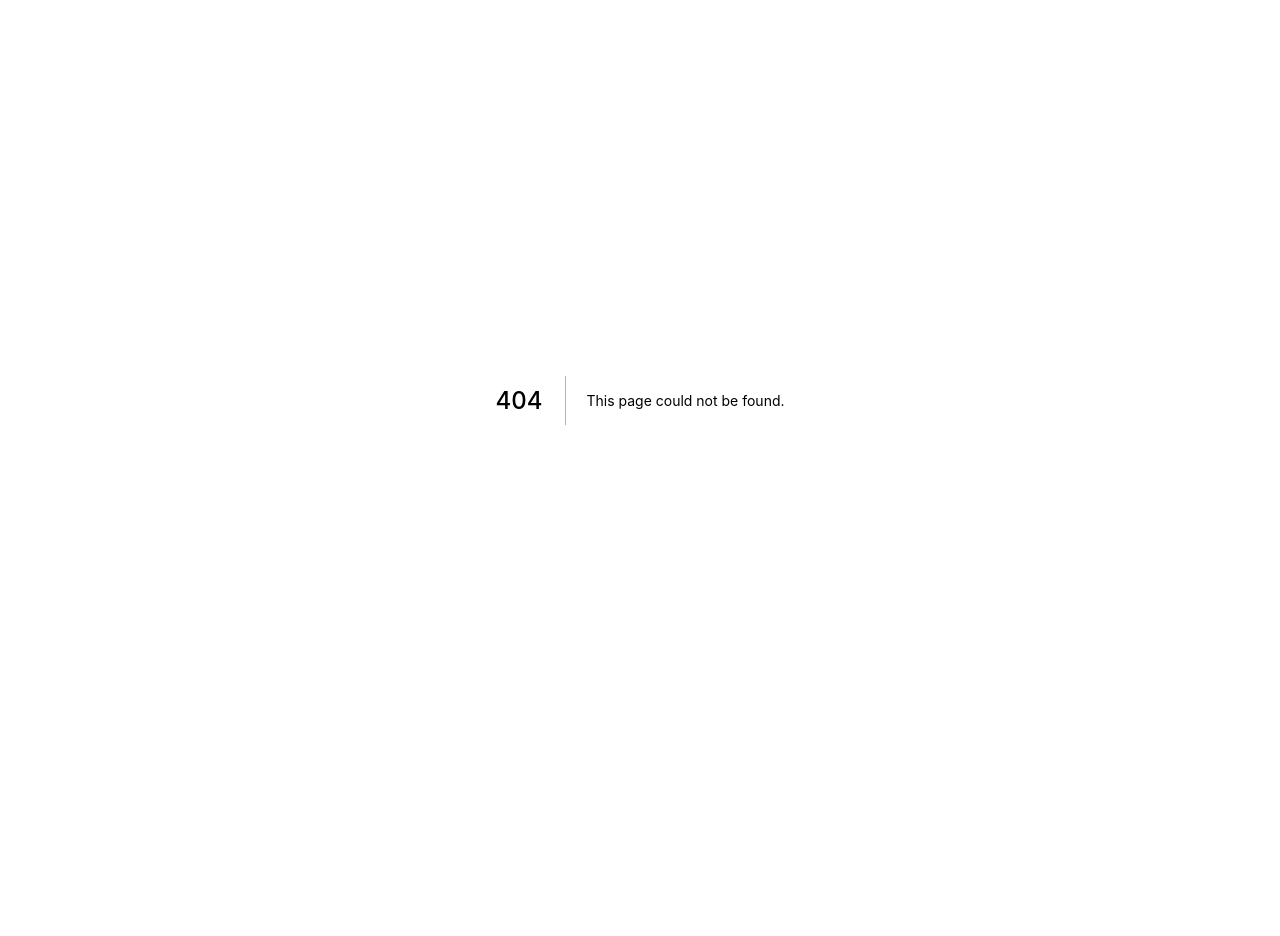
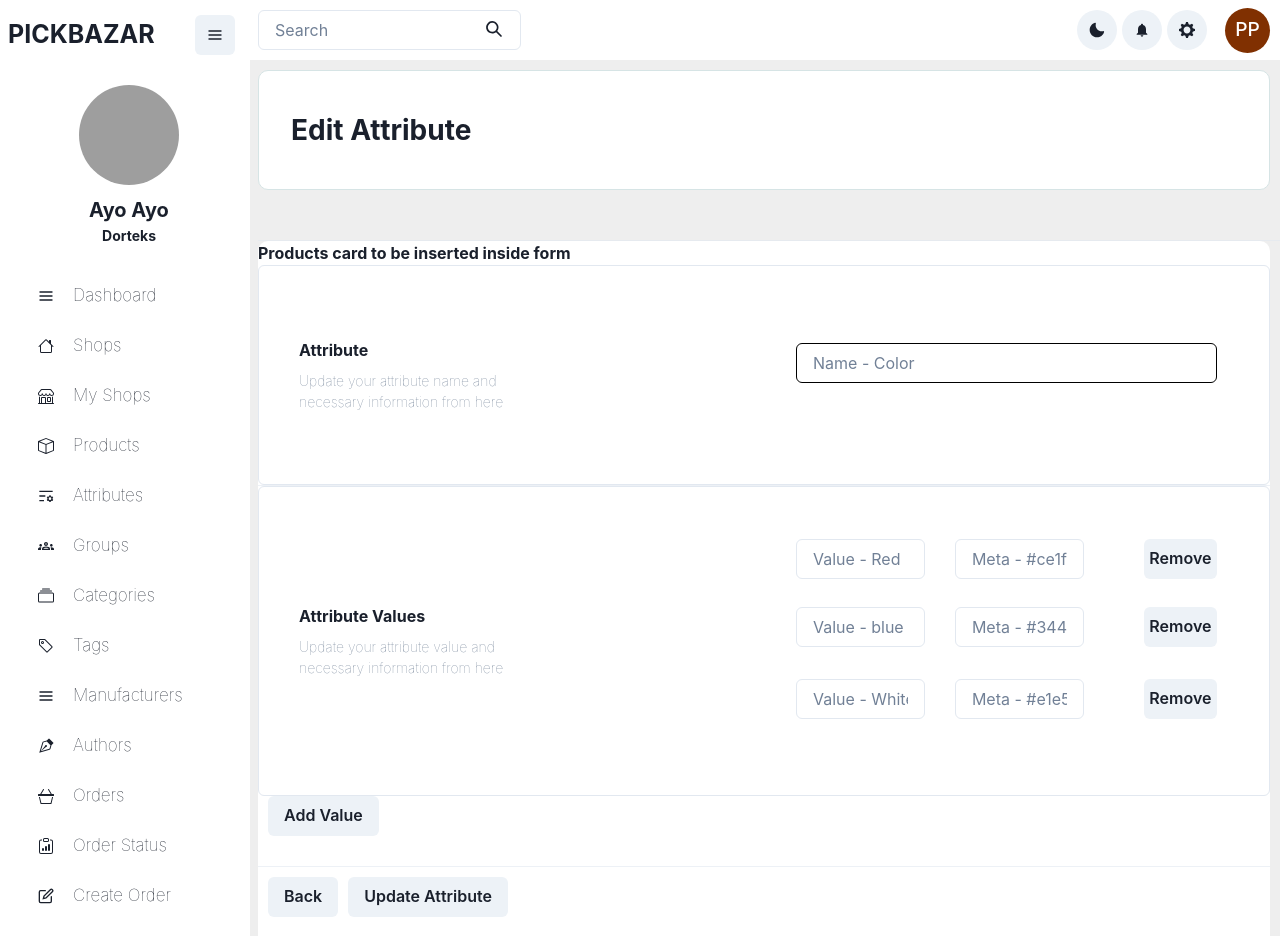
Before and after one commit to dorteks/nomfy-frontend, a Next.js app: page /pickbazar/attributes/edit in a window 1280 px wide. Before the commit this address had no page. Shown: the top 936 px of the page. Before the commit the page ends 800 px from the top, so only its background shows below. Built offline with nearby package versions, Linux system fonts and the light colour scheme; grey boxes are pictures that could not be loaded.

Commit message:
updated components and pages folder

```diff
--- a/src/components/Profile-Menu.tsx
+++ b/src/components/Profile-Menu.tsx
@@ -1,11 +1,15 @@
 import {
   Avatar,
   AvatarProps,
+  Box,
   Menu,
   MenuButton,
   MenuItem,
   MenuList,
+  Stack,
+  Text,
 } from "@chakra-ui/react";
+import Link from "next/link";
 
 type Props = { boxSize: any } & Pick<AvatarProps, "size" | "ml">;
 
@@ -15,9 +19,32 @@ const ProfileMenu = ({ boxSize = "auto", ml = "auto" }: Props) => (
       <Avatar boxSize={boxSize} ml={ml} name="P P" />
     </MenuButton>
     <MenuList fontSize={12}>
-      <MenuItem>Cusomer</MenuItem>
-      <MenuItem>Full Profile</MenuItem>
-      <MenuItem>Sign Out</MenuItem>
+      <Link href="/pickbazar/profile-update">
+        <MenuItem>
+          <Box justifyContent="space-between">
+            <Stack>
+              <Text fontSize="15px" fontWeight="bold">
+                Customer
+              </Text>
+              <Text fontSize="13px">customer@demo.com</Text>
+            </Stack>
+          </Box>
+        </MenuItem>
+      </Link>
+      <Link href="/pickbazar/profile-update">
+        <MenuItem h="52px">
+          <Text fontSize="14px" fontWeight="bold">
+            Full Profile
+          </Text>
+        </MenuItem>
+      </Link>
+      <Link href="/">
+        <MenuItem h="52px">
+          <Text fontSize="14px" fontWeight="bold">
+            Sign Out
+          </Text>
+        </MenuItem>
+      </Link>
     </MenuList>
   </Menu>
 );
--- a/src/components/createShop/shopCard.tsx
+++ b/src/components/createShop/shopCard.tsx
@@ -13,6 +13,10 @@ type Props = {
   input2?: React.ReactNode;
   input3?: React.ReactNode;
   input4?: React.ReactNode;
+  input5?: React.ReactNode;
+  input6?: React.ReactNode;
+  input7?: React.ReactNode;
+  input8?: React.ReactNode;
   textarea?: React.ReactNode;
 };
 
@@ -27,6 +31,10 @@ const ShopCard = ({
   input2,
   input3,
   input4,
+  input5,
+  input6,
+  input7,
+  input8,
   textarea,
 }: Props) => {
   return (
@@ -66,7 +74,12 @@ const ShopCard = ({
           {input2}
           {input3}
           {input4}
+          {input5}
+          {input6}
+          {input7}
+          {input8}
           {textarea}
+          {<Box />}
           <Text textColor="gray.500" fontWeight="hairline" fontSize="14px">
             {text1}
           </Text>
--- a/src/containers/tables/attributesTable.tsx
+++ b/src/containers/tables/attributesTable.tsx
@@ -10,6 +10,7 @@ import {
 import React from "react";
 import { Box } from "@chakra-ui/react";
 import { DeleteIcon, EditIcon } from "@chakra-ui/icons";
+import Link from "next/link";
 
 const AttributesTable = () => {
   return (
@@ -41,7 +42,9 @@ const AttributesTable = () => {
               <Td>
                 {" "}
                 <DeleteIcon mr="20px" boxSize="20px" color="red.500" />
-                <EditIcon boxSize="20px" color="gray.500" />
+                <Link href="attributes/edit">
+                  <EditIcon boxSize="20px" color="gray.500" />
+                </Link>
               </Td>
             </Tr>
             <Tr>
--- a/src/containers/tables/groupsTable.tsx
+++ b/src/containers/tables/groupsTable.tsx
@@ -15,6 +15,7 @@ import { CiApple } from "react-icons/ci";
 import { MdOutlineBakeryDining, MdOutlineChair } from "react-icons/md";
 import { GiLargeDress, GiPowder } from "react-icons/gi";
 import { BsBook, BsHandbag } from "react-icons/bs";
+import Link from "next/link";
 
 const GroupsTable = () => {
   return (
@@ -40,7 +41,9 @@ const GroupsTable = () => {
               <Td>
                 {" "}
                 <DeleteIcon mr="20px" boxSize="20px" color="red.500" />
-                <EditIcon boxSize="20px" color="gray.500" />
+                <Link href="groups/edit">
+                  <EditIcon boxSize="20px" color="gray.500" />
+                </Link>
               </Td>
             </Tr>
             <Tr>
--- a/src/containers/tables/productsTable.tsx
+++ b/src/containers/tables/productsTable.tsx
@@ -13,6 +13,7 @@ import {
 import React from "react";
 import { Box } from "@chakra-ui/react";
 import { DeleteIcon, EditIcon } from "@chakra-ui/icons";
+import Link from "next/link";
 
 const ProductsTable = () => {
   return (
@@ -53,7 +54,9 @@ const ProductsTable = () => {
               <Td>
                 {" "}
                 <DeleteIcon mr="20px" boxSize="20px" color="red.500" />
-                <EditIcon boxSize="20px" color="gray.500" />
+                <Link href="products/edit">
+                  <EditIcon boxSize="20px" color="gray.500" />
+                </Link>
               </Td>
             </Tr>
             <Tr>
--- /dev/null
+++ b/src/pages/pickbazar/attributes/edit.tsx
@@ -0,0 +1,84 @@
+import { Box, Divider, Input, Stack, Textarea } from "@chakra-ui/react";
+import Link from "next/link";
+import Button from "../../../components/button";
+import ShopCard from "../../../components/createShop/shopCard";
+import CustomLayout from "../../../components/CustomLayout";
+import Form from "../../../components/form";
+import Header from "../../../components/Header";
+
+const EditAttribute = () => {
+  return (
+    <CustomLayout>
+      <Header title="Edit Attribute" subtitle={""} report={""} />
+      <Divider />
+      <Box bg="white" mr="10px" borderRadius="10px">
+        <Form onSubmit={() => {}}>
+          Products card to be inserted inside form{" "}
+        </Form>
+
+        <ShopCard
+          title="Attribute"
+          subtitle="Update your attribute name and necessary information from here"
+          input1={<Input placeholder="Name - Color" />}
+        />
+        <Divider />
+        <ShopCard
+          title="Attribute Values"
+          subtitle="Update your attribute value and necessary information from here"
+          input1={
+            <Box
+              display="flex"
+              justifyContent="space-between"
+              alignContent="center"
+              mb="20px"
+            >
+              <Input placeholder="Value - Red" mr="30px" />
+              <Input placeholder="Meta - #ce1f6a" mr="60px" />
+              <Button w="200px"> Remove</Button>
+            </Box>
+          }
+          input2={
+            <Box
+              display="flex"
+              justifyContent="space-between"
+              alignContent="center"
+              pb={6}
+            >
+              <Input placeholder="Value - blue" mr="30px" />
+              <Input placeholder="Meta - #344fa1" mr="60px" />
+              <Button w="200px">Remove</Button>
+            </Box>
+          }
+          input3={
+            <Box
+              display="flex"
+              justifyContent="space-between"
+              alignContent="center"
+            >
+              <Input placeholder="Value - White" mr="30px" />
+              <Input placeholder="Meta - #e1e5ea" mr="60px" />
+              <Button w="200px">Remove</Button>
+            </Box>
+          }
+        />
+        <Button ml="10px" mb="30px">
+          Add Value
+        </Button>
+
+        <Divider />
+        <Box bg="white" mb="10px" borderRadius="10px">
+          <Link href="/pickbazar/products">
+            <Button mr="10px" mt="10px" ml="10px" mb="60px">
+              Back
+            </Button>
+          </Link>
+          <Button mt="10px" mb="60px">
+            Update Attribute
+          </Button>
+        </Box>
+      </Box>
+    </CustomLayout>
+  );
+};
+
+export default EditAttribute;
--- a/src/pages/pickbazar/groups/index.tsx
+++ b/src/pages/pickbazar/groups/index.tsx
@@ -1,12 +1,13 @@
 import { Box } from "@chakra-ui/react";
 import CustomLayout from "../../../components/CustomLayout";
 import Header from "../../../components/Header";
+import { AddGroupButton } from "../../../components/SearchBox";
 import GroupsTable from "../../../containers/tables/groupsTable";
 
 const Groups = () => {
   return (
     <CustomLayout>
-      <Header title="Groups" subtitle="" report={""} />
+      <Header title="Groups" subtitle="" report={<AddGroupButton />} />
       <GroupsTable />
     </CustomLayout>
   );
```
Also changed, not shown: src/components/SearchBox.tsx (+23 -2 lines), src/pages/pickbazar/groups/create.tsx (added, +7 -0 lines), src/pages/pickbazar/groups/edit.tsx (added, +7 -0 lines), src/pages/pickbazar/products/edit.tsx (added, +89 -0 lines), src/pages/pickbazar/profile-update.tsx (added, +46 -0 lines).
